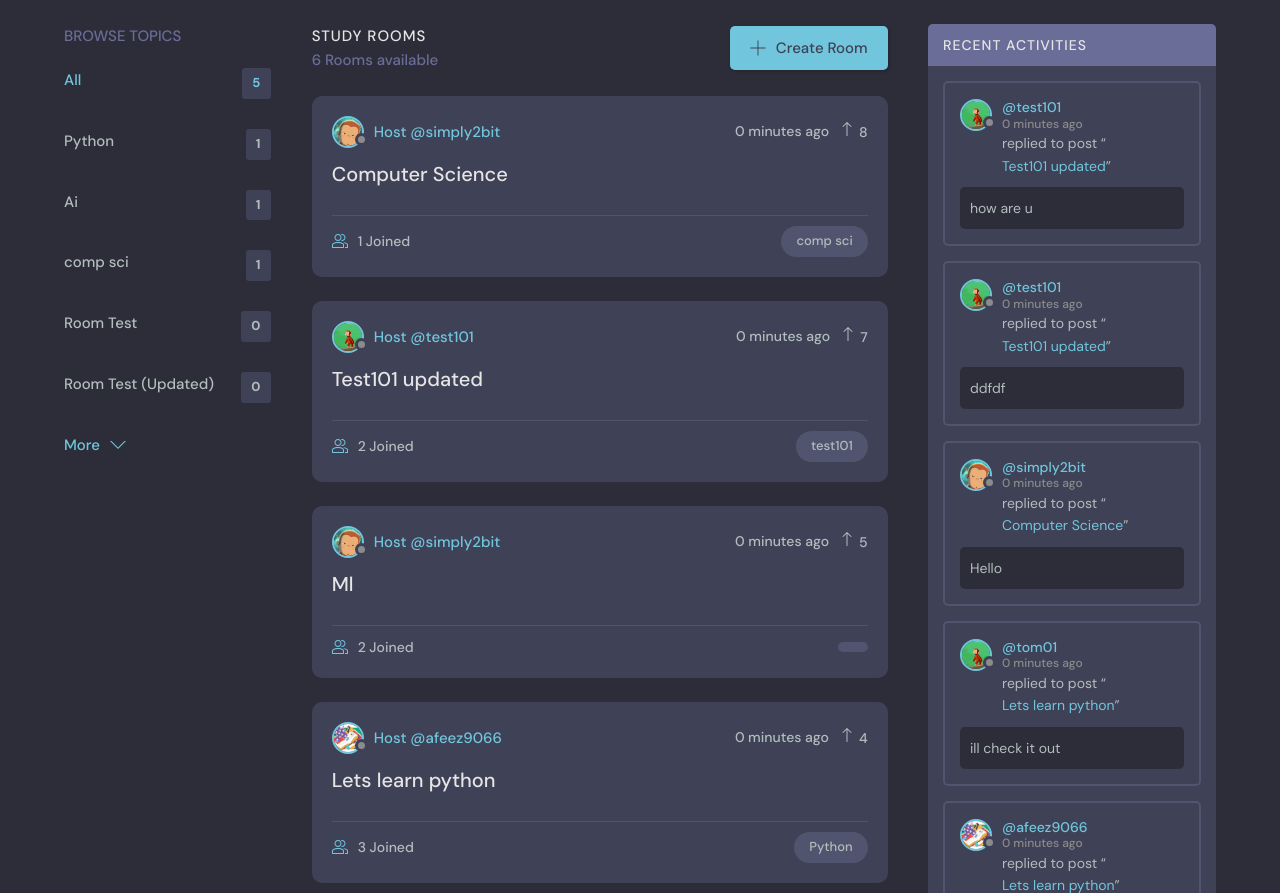
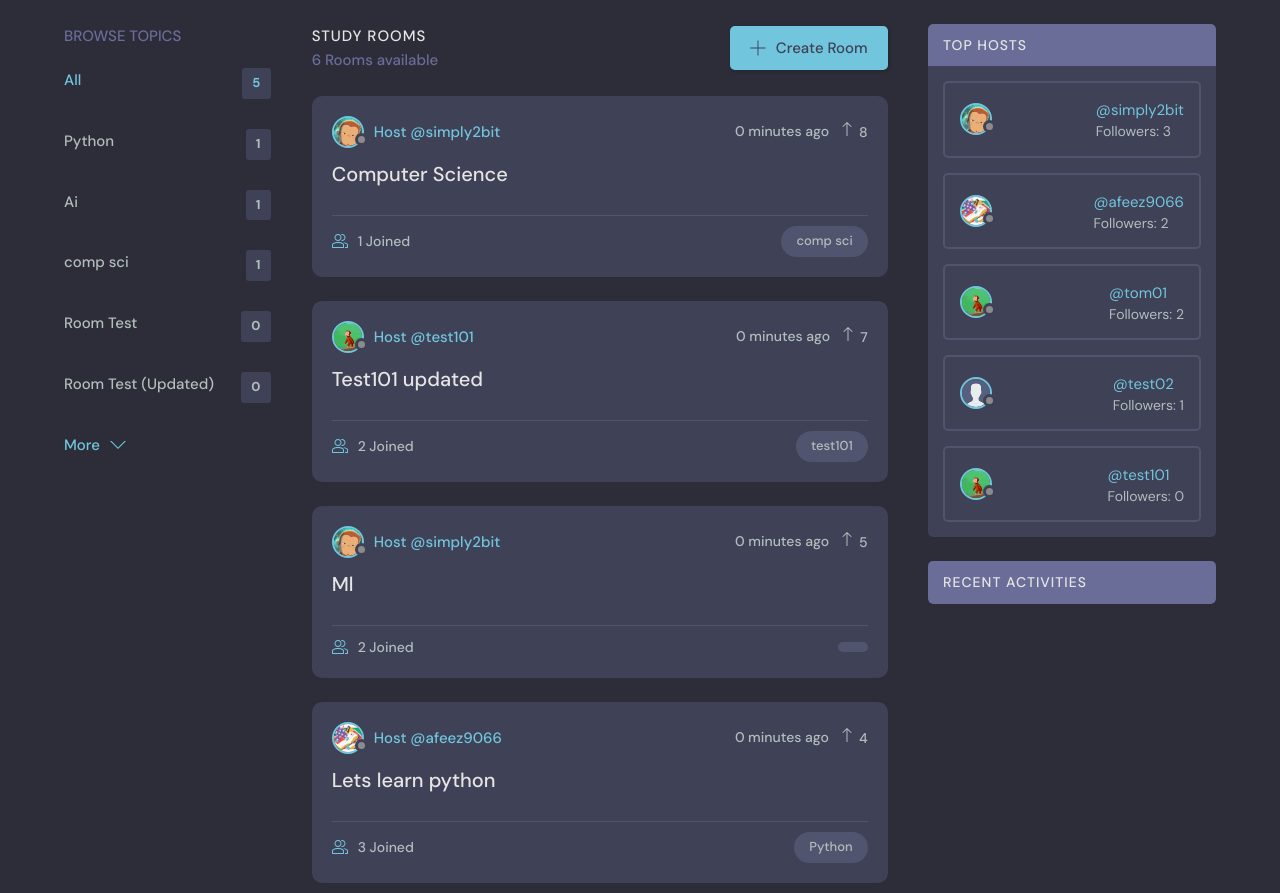
Before and after one commit to ardz01/uniBud, a Django app: page / in a window 1280 px wide. Shown: the part 76-969 px from the top of the page. Run offline with Django 4.2, Linux system fonts and the light colour scheme; data comes from the database, SQL or seed files in the repository; both versions use the stored data as it was after the commit.

Commit message:
top host function

```diff
--- a/base/templates/base/activity.html
+++ b/base/templates/base/activity.html
@@ -11,7 +11,6 @@
               <title>arrow-left</title>
               <path
                 d="M13.723 2.286l-13.723 13.714 13.719 13.714 1.616-1.611-10.96-10.96h27.625v-2.286h-27.625l10.965-10.965-1.616-1.607z">
-              </path>
               </path>
             </svg>
           </a>
--- a/base/templates/base/activity_component.html
+++ b/base/templates/base/activity_component.html
@@ -2,6 +2,7 @@
         <div class="activities__header">
             <h2>Recent Activities</h2>
         </div>
+
         {% for message in room_messages %}
         <div class="activities__box">
             <div class="activities__boxHeader roomListRoom__header">
@@ -36,4 +37,7 @@
         </div>
         {% endfor %}
 
+
+
+
     </div>
--- a/base/templates/base/home.html
+++ b/base/templates/base/home.html
@@ -52,10 +52,19 @@
     </div>
     <!-- Room List End -->
 
-    <!-- Activities Start -->
-    {% include 'base/activity_component.html' %}
+    <!-- Top Hosts Start -->
+    <div style="background: rgba(0,0,0,0);" class="activities">
+      {% include 'base/top_host_component.html' %}
+      <!-- Top Hosts End -->
 
-    <!-- Activities End -->
+      <br> <!-- Add this line to create a gap -->
+
+      <!-- Activities Start -->
+      {% include 'base/activity_component.html' %}
+
+      <!-- Activities End -->
+  </div>
+
   </div>
 </main>
 
--- /dev/null
+++ b/base/templates/base/top_host_component.html
@@ -0,0 +1,20 @@
+<div class="activities">
+    <div class="activities__header">
+      <h2>Top Hosts</h2>
+    </div>
+    {% for host in top_host %}
+      <div class="activities__box">
+        <div class="activities__boxHeader roomListRoom__header">
+          <div class="avatar avatar--small">
+            <img src="{{ host.avatar.url }}" />
+          </div>
+          <div class="top-host__details">
+            <a href="{% url 'user-profile' host.id %}">@{{ host.username }}</a>
+            <p>Followers: {{ host.num_followers }}</p>
+          </div>
+        </div>
+      </div>
+    {% empty %}
+      <p>No top hosts found</p>
+    {% endfor %}
+  </div>
--- a/base/views.py
+++ b/base/views.py
@@ -2,7 +2,7 @@
 from django.http import HttpResponse, JsonResponse
 from django.contrib import messages
 from django.contrib.auth.decorators import login_required
-from django.db.models import Q
+from django.db.models import Q, Count
 from django.contrib.auth import authenticate, login, logout
 from .models import Room, Topic, Message, User, UserRoomVote
 from .forms import RoomForm, UserForm, MyUserCreationForm, MessageForm, UpvoteForm
@@ -68,6 +68,7 @@
     return render(request, 'base/login_register.html', {'form': form})
 
 
+
 def home(request):
     q = request.GET.get('q') if request.GET.get('q') != None else ''
 
@@ -77,17 +78,24 @@
         Q(description__icontains=q)
     ).order_by('-upvotes')
 
-
     topics = Topic.objects.all()[0:5]
     room_count = rooms.count()
+    top_host = User.objects.annotate(num_followers=Count('followers')).order_by('-num_followers')[:5]
 
-    room_messages = Message.objects.filter(Q(room__topic__name__icontains=q))
-
-
+    if request.user.is_authenticated:
+        following_users = request.user.followers.all()
+        room_messages = Message.objects.filter(
+            Q(room__topic__name__icontains=q),
+            Q(user=request.user) | Q(user__in=following_users)
+        ).order_by('-created')[:5]
+    else:
+        room_messages = Message.objects.none()  # Return an empty queryset
 
     context = {'rooms': rooms, 'topics': topics,
-               'room_count': room_count, 'room_messages': room_messages}
+               'room_count': room_count, 'room_messages': room_messages,
+               'top_host': top_host}
     return render(request, 'base/home.html', context)
+
 
 
 def access_code(request, pk):
```
Also changed, not shown: db.sqlite3. Lines whose indentation alone changed are shown as unchanged.
